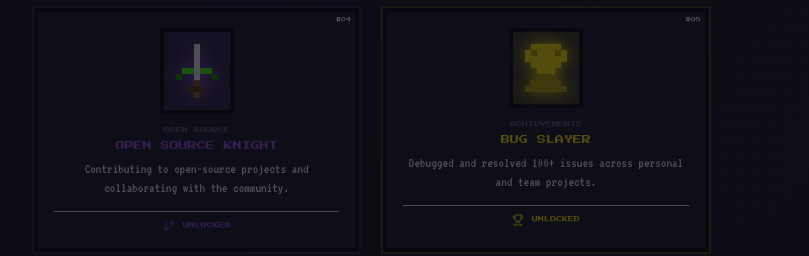
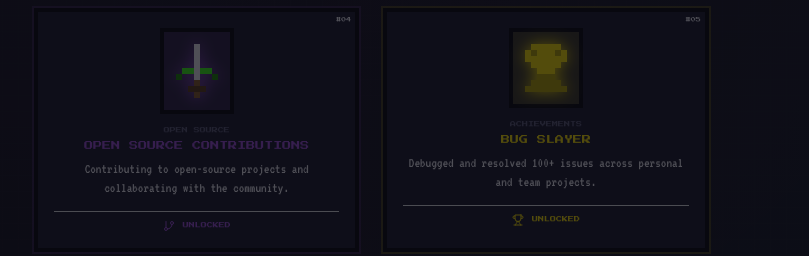
Before and after one commit to ree4yaa/portfolio, a React (Vite) app: page / in a window 1280 px wide. Shown: the part 4260-4516 px from the top of the page, without its empty margins (94-903 px from the left). Built offline with nearby package versions, Linux system fonts and the light colour scheme.

Commit message:
changed oper sorce title in achivements

```diff
--- a/src/components/pixelArt/Experience.tsx
+++ b/src/components/pixelArt/Experience.tsx
@@ -40,7 +40,7 @@ const achievements: Achievement[] = [
     color: 'pink',
   },
   {
-    title: 'OPEN SOURCE KNIGHT',
+    title: 'OPEN SOURCE CONTRIBUTIONS',
     desc: 'Contributing to open-source projects and collaborating with the community.',
     category: 'OPEN SOURCE',
     icon: GitBranch,
```
